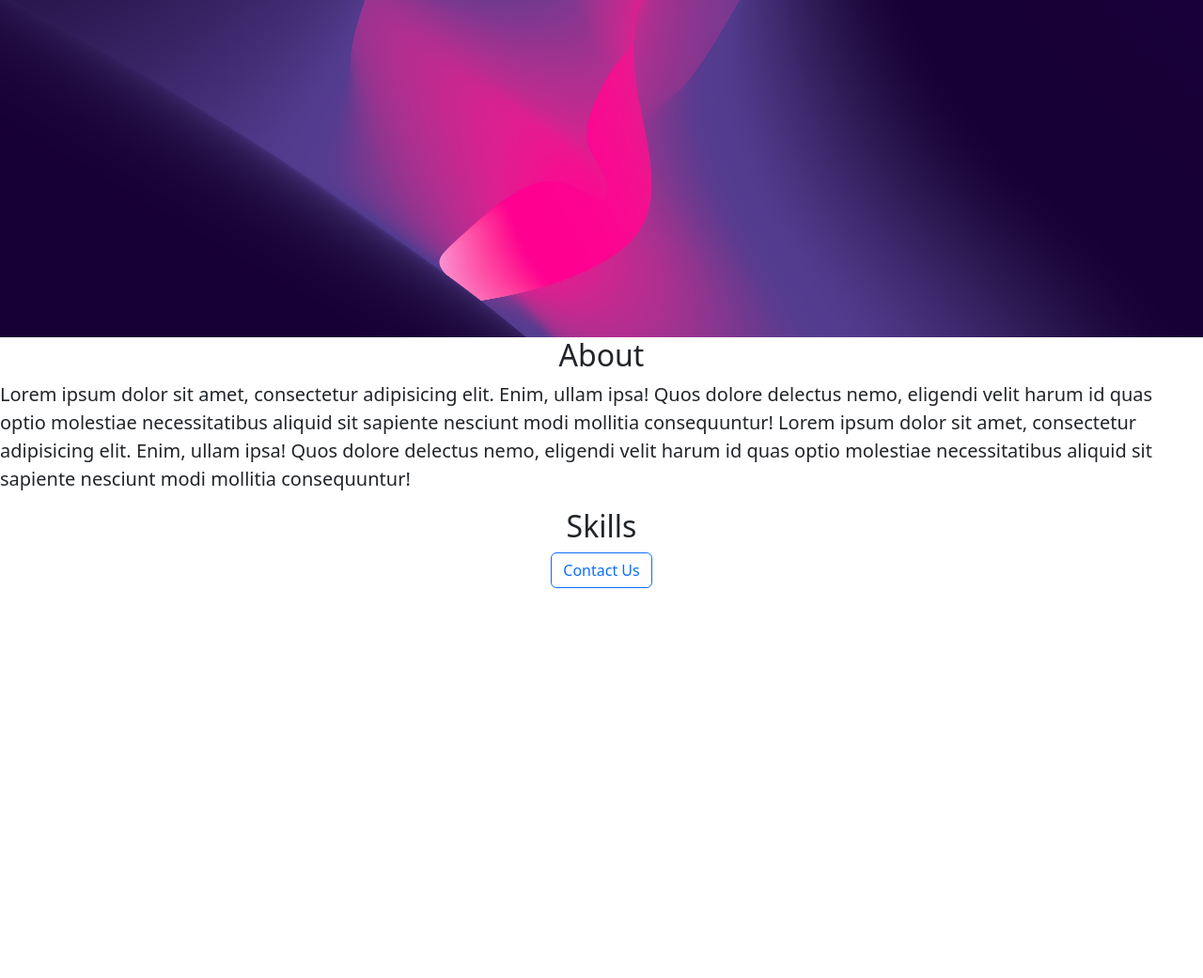
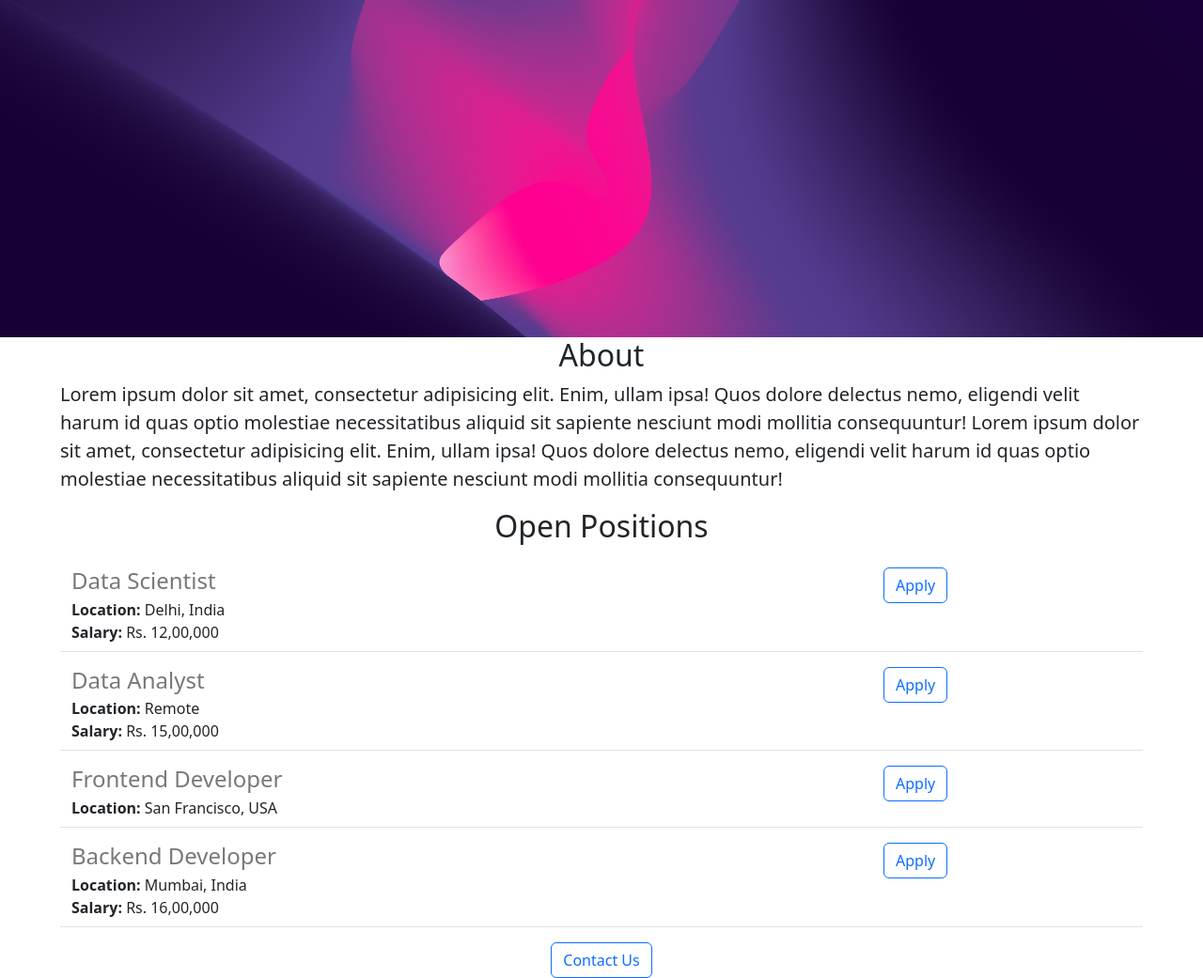
Before and after one commit to singhrupanjay/flask_FCC_WebApp, a Flask app: page / in a window 1280 px wide. Shown: the part 81-1122 px from the top of the page at 94% size. Before the commit the page ends 707 px from the top, so only its background shows below. Run offline with Flask 3, Linux system fonts and the light colour scheme.

Commit message:
Added Dynamic data and API route.

```diff
--- a/app.py
+++ b/app.py
@@ -1,12 +1,49 @@
 from flask import Flask
 from flask import render_template
+from flask import jsonify
+
+
+
 
 app = Flask(__name__)
 
+JOBS = [
+
+  {
+    'id' : 1,
+    'title' : 'Data Scientist',
+    'location' : 'Delhi, India',
+    'salary' : 'Rs. 12,00,000'
+  },
+  {
+    'id' : 2,
+    'title' : 'Data Analyst',
+    'location' : 'Remote',
+    'salary' : 'Rs. 15,00,000'
+  },
+  {
+    'id' : 3,
+    'title' : 'Frontend Developer',
+    'location' : 'San Francisco, USA'
+  },
+  {
+    'id' : 4,
+    'title' : 'Backend Developer',
+    'location' : 'Mumbai, India',
+    'salary' : 'Rs. 16,00,000'
+  },
+
+
+]
 
 @app.route("/")
 def hello():
-  return render_template('home.html')
+  return render_template('home.html',
+                        jobs=JOBS,company_name = 'Jovian')
+
+@app.route("/api/jobs")
+def list_jobs():
+  return jsonify(JOBS)
 
 if __name__ == "__main__":
   app.run(host='0.0.0.0', debug=True)
--- a/templates/home.html
+++ b/templates/home.html
@@ -23,13 +23,13 @@
   <body>
 
       <h1 class="text-center mt-2 mb-4">Portfolio</h1>
-      <img class="img-fluid" id="banner" src="https://flaskfccjoivia.manthansrivasta.repl.co/static/banner.jpg" alt="banner">
+      <img class="img-fluid" id="banner" src="https://a159b333-21cf-456c-b5ee-d99bca740780-00-3qstr1snhgbom.worf.replit.dev/static/banner.jpg" alt="banner">
 
 
     <!--ABOUT-->
       <h2 class="text-center">About</h2>
 
-        <p class="lead">
+        <p style="margin-left:5%; margin-right:5%;" class="lead">
           Lorem ipsum dolor sit amet, consectetur adipisicing elit. Enim, ullam ipsa! Quos dolore delectus nemo,
           eligendi velit harum id quas optio molestiae necessitatibus aliquid sit sapiente nesciunt modi mollitia
           consequuntur!
@@ -41,15 +41,18 @@
     <!--ABOUT-->
 
 
-    <!--SKILLS-->
-    <h2 class="text-center">Skills</h2>
+    <!--JOBS-->
+    <h2 class="text-center mt-2 mb-4">Open Positions</h2>
 
-    <!--Bootstrap-->
+    <!-- The code in this <p> tag is not html or css ,this is something that flask has provided
+    called templating syntax.It is a way to insert dynamic data into html and css -->
 
+      <div>
+        {% for job in jobs %}
+          {% include 'jobitem.html' %}
+        {% endfor %}
+      </div>
 
-    <!--Bootstrap-->
-
-    <!--SKILLS-->
 
       <div style="text-align:center;">
         <button class="btn btn-outline-primary">Contact Us</button>
--- /dev/null
+++ b/templates/jobitem.html
@@ -0,0 +1,23 @@
+<div class="border-bottom row" style="margin-bottom:16px; padding-bottom:8px; margin-left:5%; margin-right:5%;">
+
+<div class="col-9">
+    <h4 style="color:rgb(120,120,120); margin-bottom:4px;">
+      {{job['title']}}
+    </h4>
+
+    <div>
+      <b>Location: </b>{{job['location']}}
+    </div>
+
+    {% if 'salary' in job%}
+    <div>
+      <b>Salary: </b>{{job['salary']}}
+    </div>
+    {% endif %}
+</div>
+
+<div class="col-3">
+  <button type="button" class="btn btn-outline-primary">Apply</button>
+</div>
+
+</div>
```
Also changed, not shown: docs.txt (added).
